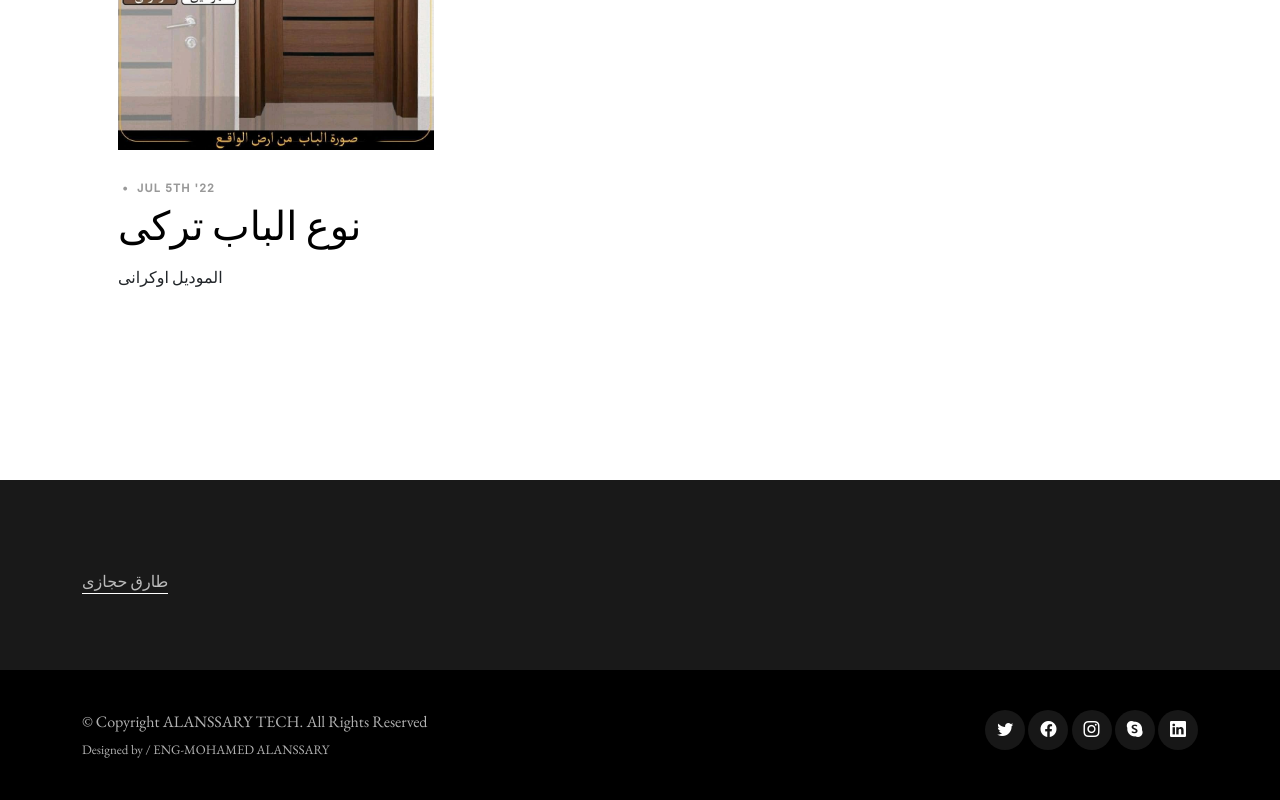
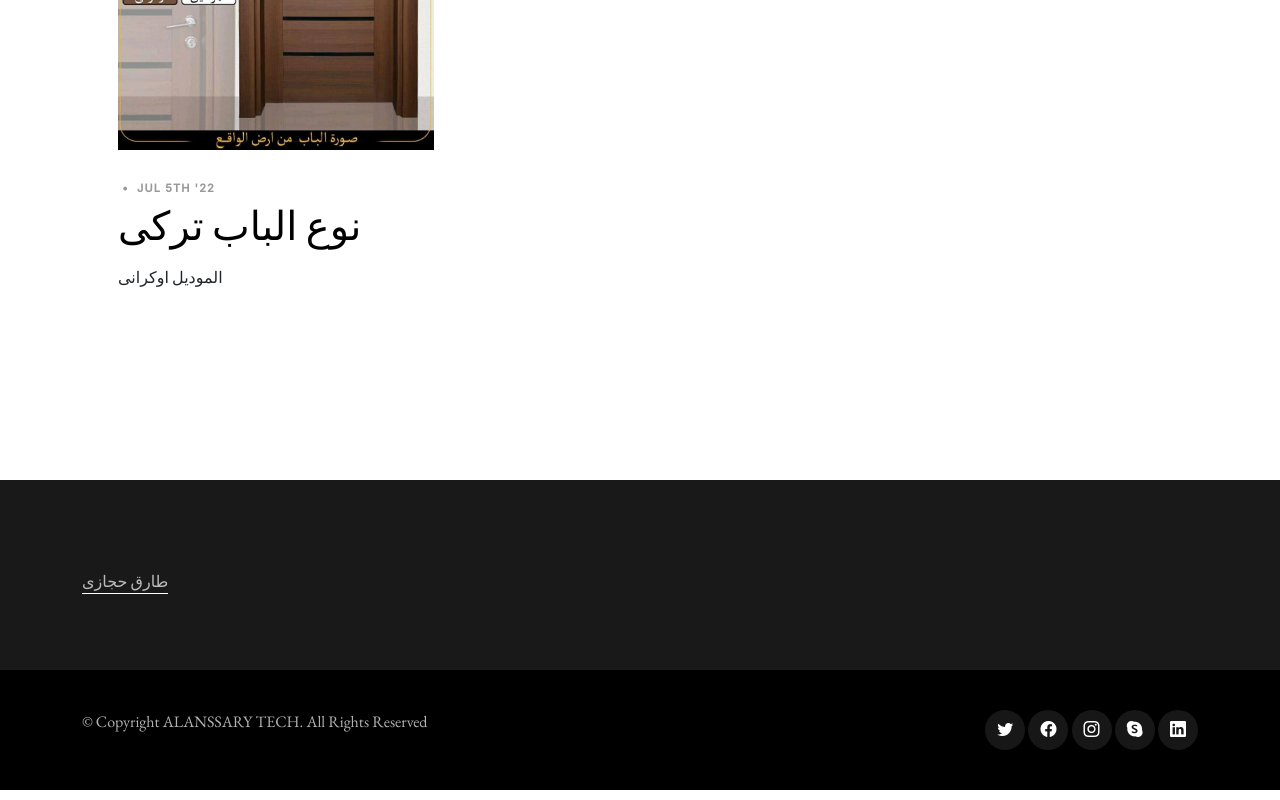
Before and after one commit to 5G-Fifth-Generation/noordoors, a plain HTML site: page index.html in a window 1280 px wide. Shown: the part 4097-4897 px from the top of the page. Drawn offline with nearby package versions, Linux system fonts and the light colour scheme; a web font is replaced by a local one.

Commit message:
Update index.html

```diff
--- a/index.html
+++ b/index.html
@@ -433,7 +433,7 @@
               <!-- You can delete the links only if you purchased the pro version. -->
               <!-- Licensing information: https://bootstrapmade.com/license/ -->
               <!-- Purchase the pro version with working PHP/AJAX contact form: https://bootstrapmade.com/herobiz-bootstrap-business-template/ -->
-              Designed by / ENG-MOHAMED ALANSSARY</a>
+
             </div>
 
           </div>
```
